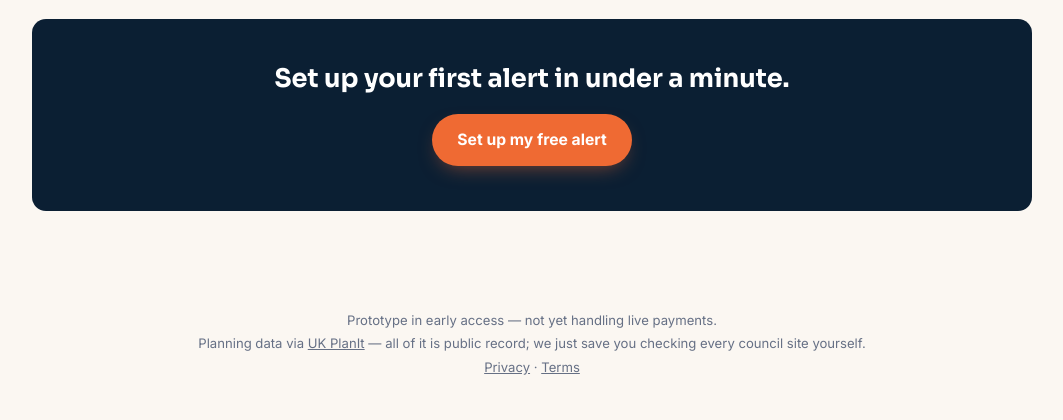
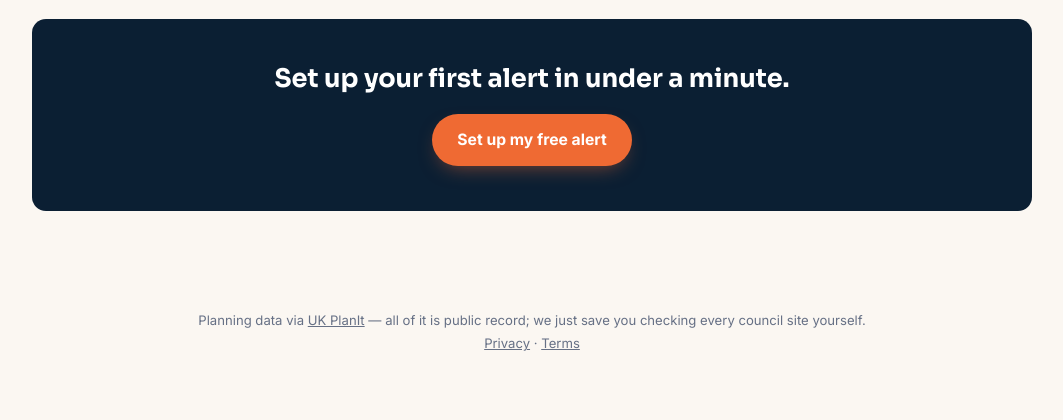
Before and after one commit to jackhvoice/patchalert, a Flask app: page / in a window 1280 px wide. Shown: the part 1030-1450 px from the top of the page, without its empty margins (108-1171 px from the left). After the commit the page ends 1381 px from the top, so only its background shows below. Run offline with Flask 3, Linux system fonts and the light colour scheme; some libraries are stand-ins or nearby versions.

Commit message:
Update base.html

```diff
--- a/templates/base.html
+++ b/templates/base.html
@@ -31,7 +31,6 @@
   </main>
   <footer class="footer">
     <div class="footer-inner">
-      <p>Prototype in early access — not yet handling live payments.</p>
       <p>Planning data via <a href="https://www.planit.org.uk/" target="_blank" rel="noopener">UK PlanIt</a> —
          all of it is public record; we just save you checking every council site yourself.</p>
       <p><a href="{{ url_for('privacy') }}">Privacy</a> · <a href="{{ url_for('terms') }}">Terms</a></p>
```
